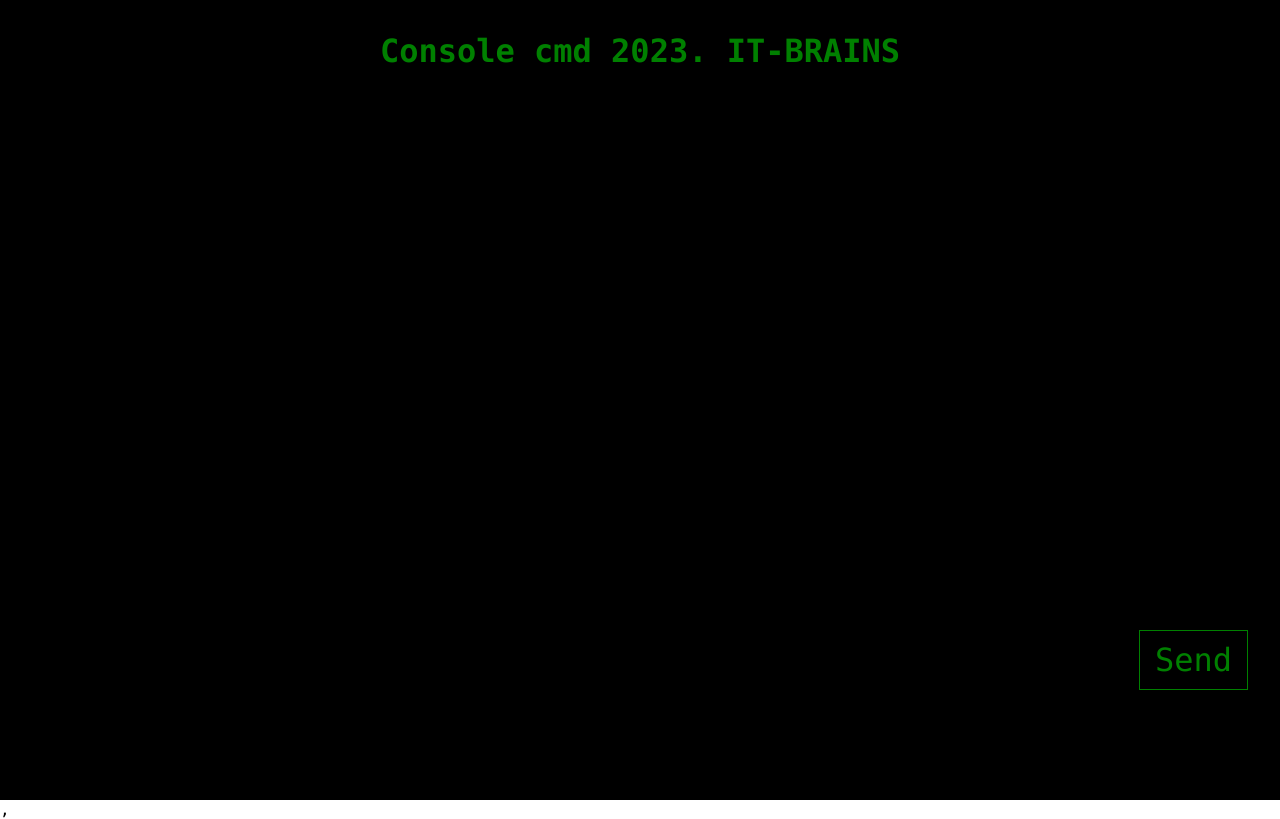
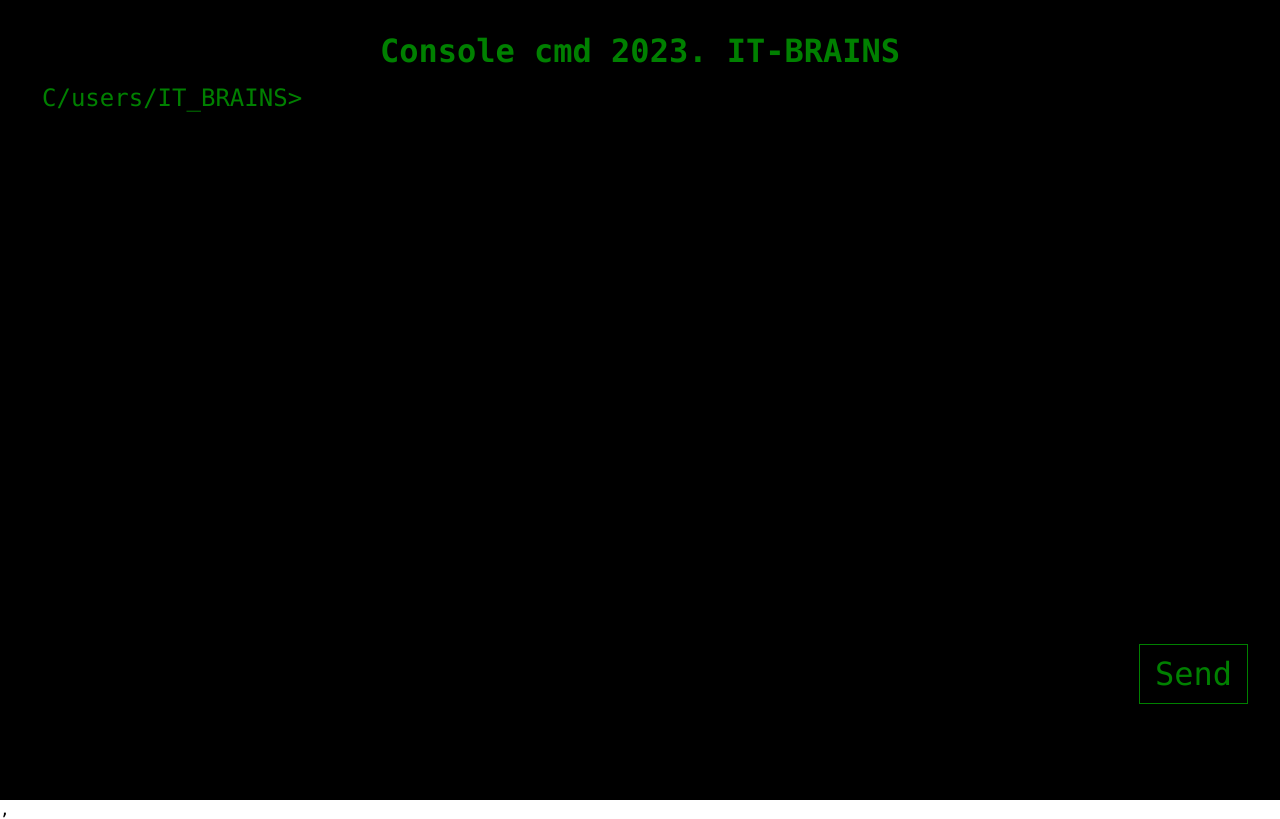
Before and after one commit to Vovababiichuk/styled-components-course, a React (Vite) app: page / in a window 1280 px wide. Built offline with nearby package versions, Linux system fonts and the light colour scheme.

Commit message:
finish console

```diff
--- a/src/App.jsx
+++ b/src/App.jsx
@@ -11,9 +11,9 @@ const App = () => {
       <Flex justify={'center'}>
         <Title color={'green'}>Console cmd 2023. IT-BRAINS</Title>
       </Flex>
-      <Flex direction={'column'}>
-        <Console />
-        <Button background={'green'} color={'green'} align={'flex-end'}>Send</Button>
+      <Flex direction={'column'} margin={'14px 0'}>
+        <Console color={'green'} />
+        <Button background={'green'} color={'green'} align={'flex-end'} size={'24px'}>Send</Button>
       </Flex>
     </AppWrapper>
   )
--- a/src/components/Style-components/Console.jsx
+++ b/src/components/Style-components/Console.jsx
@@ -1,4 +1,7 @@
 import styled from "styled-components";
+import { Flex } from "./Flex";
+import { useState } from "react";
+import { Line } from "./Line";
 
 const StyledConsole = styled.textarea`
 	width: 100%;
@@ -13,6 +16,27 @@ const StyledConsole = styled.textarea`
 	}
 `
 
-export const Console = (props) => {
-	return <StyledConsole {...props} />
+export const Console = ({color, ...props}) => {
+	const [lines, setLines] = useState(['C/users/IT_BRAINS>'])
+
+	// нужно сделвть чтобы при каждом нажатии Enter у нас создавалась новая строка в textarea
+	const onKeyDown = (e) => {
+		if (e.keyCode == 13) {
+			setLines([
+				...lines,
+				'C/users/IT_BRAINS>'
+			])
+		}
+	}
+
+	return (
+		<Flex>
+			<Flex direction={'column'} margin={'0 10px'}>
+				{lines.map((line, index) =>
+					<Line color={color} key={index}>{line}</Line>
+				)}
+			</Flex>
+			<StyledConsole onKeyDown={onKeyDown} color={color} {...props} />
+		</Flex>
+	)
 }
--- /dev/null
+++ b/src/components/Style-components/Line.jsx
@@ -0,0 +1,11 @@
+import styled from "styled-components";
+
+const StyledLine = styled.div`
+	font-size: 24px;
+	color: ${props => props.color || 'white'};
+`
+
+
+export const Line = (props) => {
+	return <StyledLine {...props} />
+}
```
